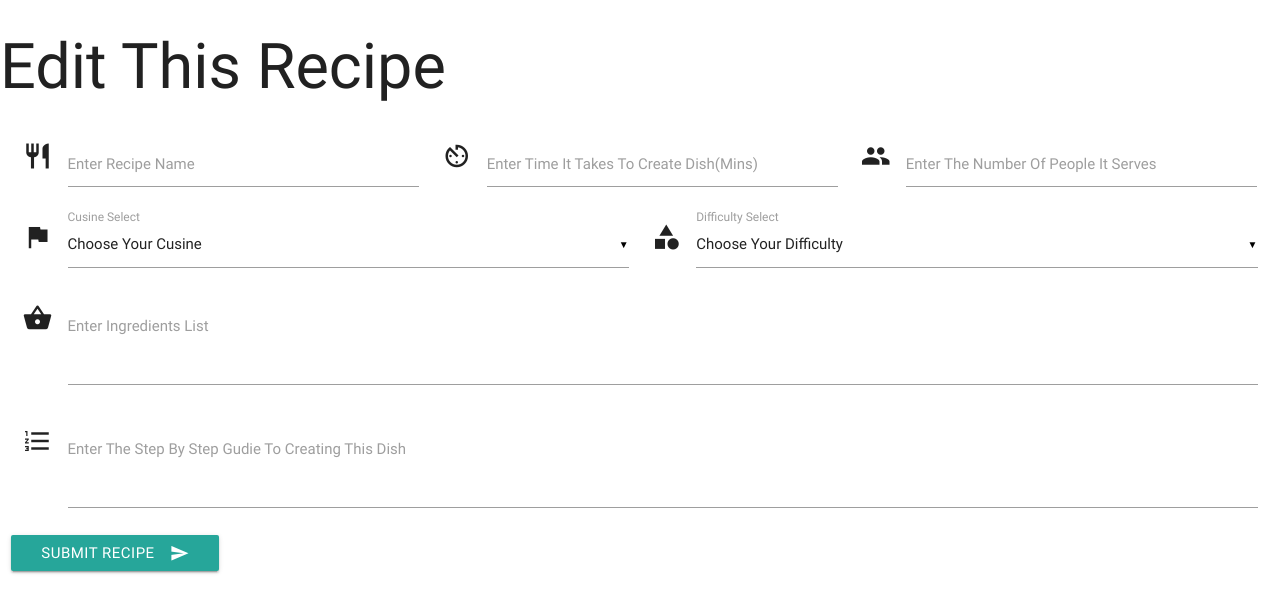
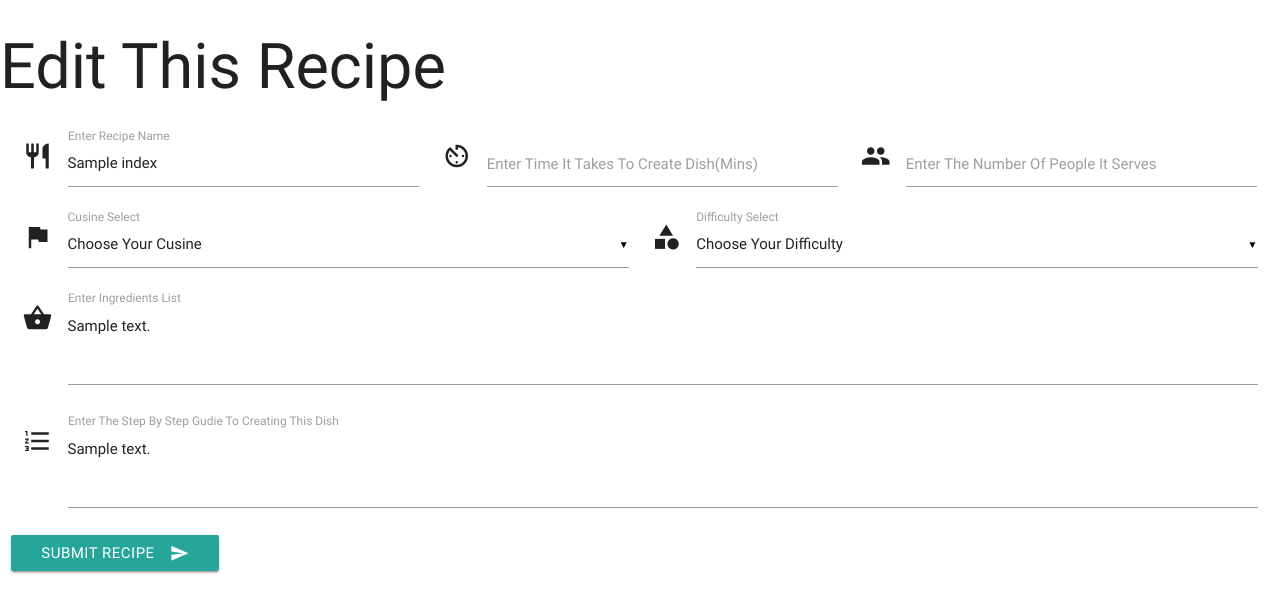
Before and after one commit to Code-Institute-Submissions/recipe_database, a Flask app: template templates/edit_recipe.html in a window 1280 px wide. Shown: the top 613 px of the page. Run offline with Flask 2, Linux system fonts and the light colour scheme; the template is opened without the code that fills it: most values are stand-ins (such as "Sample title", 1, 10 or a date in 2020); some libraries are stand-ins or nearby versions.

Commit message:
when editing a recipe the detail entered before now display and they can now confirm the edit

```diff
--- a/app.py
+++ b/app.py
@@ -34,6 +34,22 @@
     all_difficulties = mongo.db.difficulty.find()
     return render_template('edit_recipe.html', index=the_recipe, cusine=all_cusines, difficulty=all_difficulties)
 
+@app.route('/update_recipe/<recipe_id>, methods=["POST"]')
+def update_recipe(recipe_id):
+    recipes = mongo.db.recipes
+    recipes.update( {'_id': ObjectId(recipe_id)},
+    {
+        'recipe_name':request.form.get['recipe_name'],
+        'cusine_name':request.form.get['cusine_name'],
+        'time_details':request.form.get['time_details'],
+        'serves_details':request.form.get['serves_details'],
+        'difficulty_selector':request.form.get['difficulty_selector'],
+        'ingredients_details':request.form.get['ingredients_details'],
+        'instructions_details':request.form.get['instructions_details']
+    })
+    return redirect(url_for('get_recipes'))
+
+
 if __name__ == '__main__':
     app.run(host=os.environ.get('IP'),
         port=int(os.environ.get('PORT')),
--- a/templates/edit_recipe.html
+++ b/templates/edit_recipe.html
@@ -7,17 +7,17 @@
           <div class="row">
             <div class="input-field col s4">
               <i class="material-icons prefix">restaurant</i>
-              <input id="recipe_name" name="recipe_name" type="text" class="validate">
+              <input id="recipe_name" name="recipe_name" type="text" class="validate" value="{{index.recipe_name}}">
               <label for="icon_prefix">Enter Recipe Name</label>
             </div>
             <div class="input-field col s4">
               <i class="material-icons prefix">av_timer</i>
-              <input id="time_details" name="time_details" type="number" class="validate">
+              <input id="time_details" name="time_details" type="number" class="validate" value="{{index.time_details}}">
               <label for="icon_telephone">Enter Time It Takes To Create Dish(Mins)</label>
             </div>
             <div class="input-field col s4">
               <i class="material-icons prefix">people</i>
-              <input id="serves_details" name="serves_details" type="number" class="validate">
+              <input id="serves_details" name="serves_details" type="number" class="validate" value="{{index.serves_details}}">
               <label for="icon_telephone">Enter The Number Of People It Serves </label>
             </div>
             <div class="input-field col s6">
@@ -25,7 +25,11 @@
                 <select id="cusine_name"> name="cusine_name"
                   <option value="" disabled selected>Choose Your Cusine</option>
                   {% for cus in cusine%}
-                  <option value="{{cus.cusine_name}}">{{cus.cusine_name}}</option>
+                          {% if cus.cusine_name == index.cusine_name %}
+                          <option value="{{cus.cusine_name}}" selected> {{cus.cusine_name}}</option>
+                          {% else %}
+                          <option value="{{cus.cusine_name}}">{{cus.cusine_name}}</option>
+                          {% endif %}
                   {% endfor %}
                 </select>
                 <label>Cusine Select</label>
@@ -35,19 +39,23 @@
                 <select id="difficulty_selector" name="difficulty_selector">
                   <option value="" disabled selected>Choose Your Difficulty</option>
                   {% for diff in difficulty %}
-                  <option value="{{diff.difficulty_selector}}">{{diff.difficulty_selector}}</option>
+                          {% if diff.difficulty_selector == index.difficulty_selector %}
+                          <option value="{{diff.difficulty_selector}}" selected>{{diff.difficulty_selector}}</option>
+                          {% else %}
+                          <option value="{{diff.difficulty_selector}}">{{diff.difficulty_selector}}</option>
+                          {% endif %}
                   {% endfor %}
                 </select>
                 <label>Difficulty Select</label>
             </div>
             <div class="input-field col s12">
               <i class="material-icons prefix">shopping_basket</i>
-              <textarea name="ingredients_details" id="ingredients_details" class="materialize-textarea"></textarea>
+              <textarea name="ingredients_details" id="ingredients_details" class="materialize-textarea">{{ingredients_details}}</textarea>
               <label for="icon_telephone">Enter Ingredients List </label>
             </div>
             <div class="input-field col s12">
               <i class="material-icons prefix">format_list_numbered</i>
-              <textarea name="instructions_details" id="instructions_details" class="materialize-textarea"></textarea>
+              <textarea name="instructions_details" id="instructions_details" class="materialize-textarea">{{index.instructions_details}}</textarea>
               <label for="icon_telephone">Enter The Step By Step Gudie To Creating This Dish </label>
             </div>
 
```
